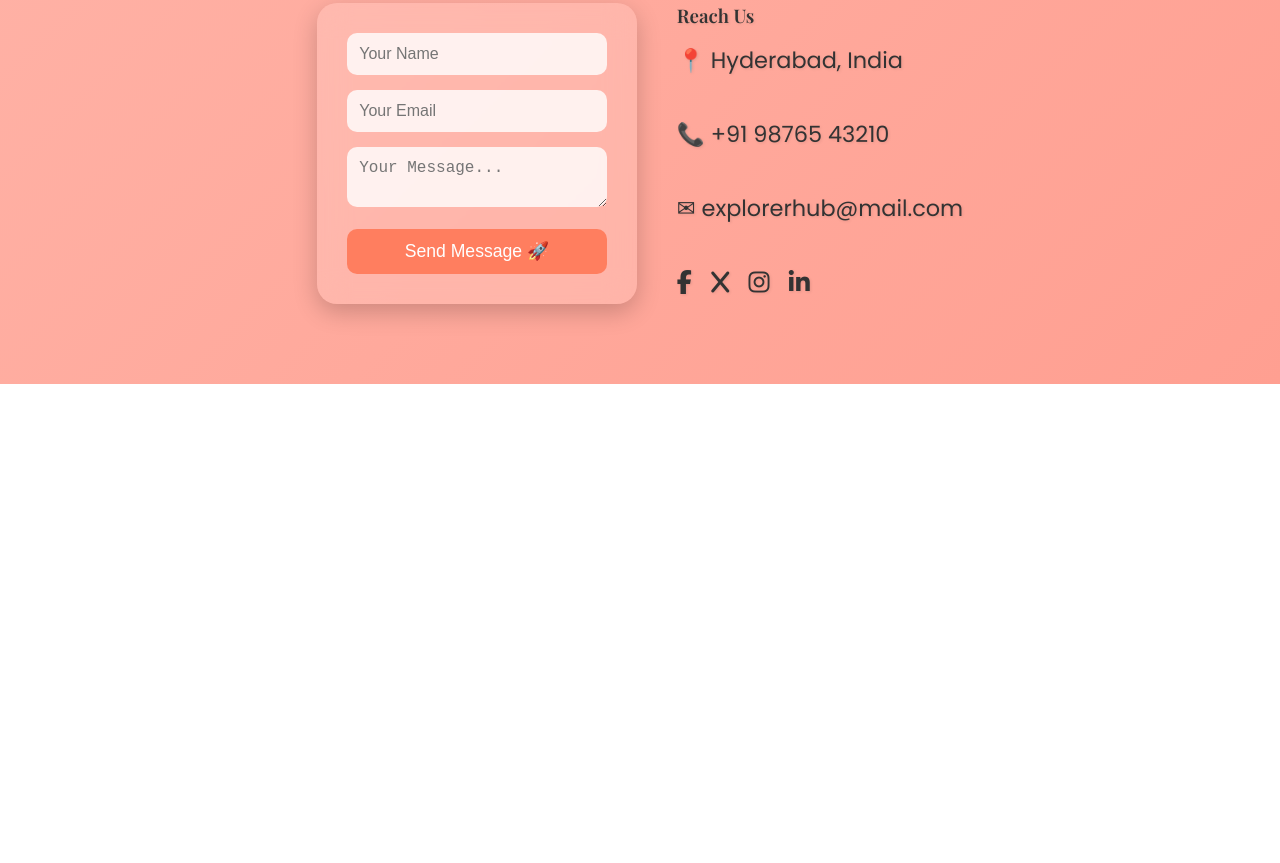
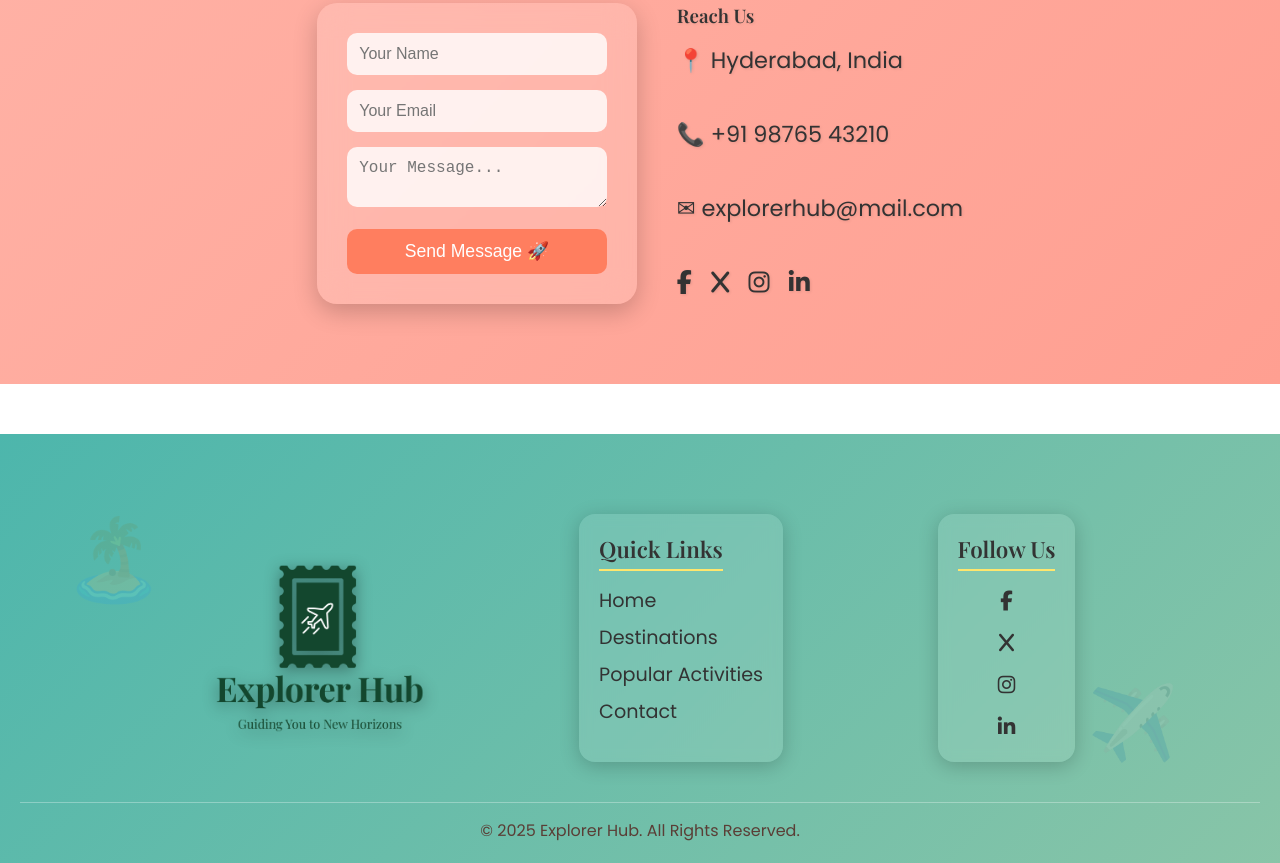
Before and after one commit to soujanyajasmin/EXPLORER-HUB, a plain HTML site: page index.html in a window 1280 px wide. Shown: the part 3890-4753 px from the top of the page. Before the commit the page ends 4274 px from the top, so only its background shows below. Drawn offline with nearby package versions, Linux system fonts and the light colour scheme.

Commit message:
Footer HTML&CSS

```diff
--- a/index.html
+++ b/index.html
@@ -208,6 +208,42 @@
   </div>
 </section>
 
+<!--Footer-->
+<footer class="footer">
+  <div class="footer-container">
+    <!-- Brand with Logo -->
+    <div class="footer-brand">
+      <a href="index.html">
+        <img src="assets/logo-tranperent.png" alt="Explorer Hub Logo" class="footer-logo">
+      </a>
+    </div>
+    <!-- Links -->
+    <div class="footer-links">
+      <h3>Quick Links</h3>
+        <ul>
+          <li><a href="#hero">Home</a></li>
+          <li><a href="#destinations">Destinations</a></li>
+          <li><a href="#activities">Popular Activities</a></li>
+          <li><a href="#contact">Contact</a></li>
+        </ul>
+    </div>
+    <!-- Social -->
+    <div class="footer-social">
+      <h3>Follow Us</h3>
+      <div class="footer-social-icons">
+        <a href="#" class="facebook"><i class="fab fa-facebook-f"></i></a>
+        <a href="#" class="x"><i class="fab fa-x"></i></a>
+        <a href="#" class="instagram"><i class="fab fa-instagram"></i></a>
+        <a href="#" class="linkedin"><i class="fab fa-linkedin-in"></i></a>
+      </div>
+    </div>
+  </div>
+  <!-- Footer Bottom -->
+  <div class="footer-bottom">
+    <p>© 2025 Explorer Hub. All Rights Reserved.</p>
+  </div>
+</footer>
+
 
     <script src="script.js"></script>
 </body>
--- a/style.css
+++ b/style.css
@@ -858,3 +858,166 @@ h1, h2, h3, .site-name {
 .contact .social-icons a.linkedin:hover {
   color: #0A66C2;
 }
+
+/* Footer */
+.footer {
+  background: linear-gradient(135deg, #4db6ac, #ffe29f);
+  color: #333333;
+  background-size: 300% 300%;
+  animation: gradientFlow 12s ease infinite;
+  padding: 80px 20px 20px;
+  position: relative;
+  overflow: hidden;
+  margin-top: 50px;
+}
+
+.footer-container {
+  display: flex;
+  justify-content: space-evenly;
+  flex-wrap: wrap;
+  max-width: 1100px;
+  margin: auto;
+  gap: 40px;
+}
+
+/* Brand */
+.footer-brand h2 {
+  font-size: 4rem;
+  font-weight: bold;
+  margin-bottom: 10px;
+  color: #ffe66d;
+  text-shadow: 0px 0px 8px rgba(255, 230, 109, 0.7);
+}
+
+.footer-brand p {
+  font-size: 1.5rem;
+  color: #fefefe;
+  opacity: 0.85;
+  text-shadow: 1px 1px 6px rgba(255, 255, 255, 0.5);
+}
+
+/* Glass cards */
+.footer-links, .footer-social {
+  background: rgba(255, 255, 255, 0.1);
+  padding: 20px;
+  border-radius: 16px;
+  backdrop-filter: blur(6px);
+  box-shadow: 0px 4px 20px rgba(0,0,0,0.2);
+  transition: transform 0.3s ease, box-shadow 0.3s ease;
+  margin-top: 0px;
+}
+
+.footer-links:hover, .footer-social:hover {
+  transform: translateY(-5px);
+  box-shadow: 0px 8px 30px rgba(0,0,0,0.4);
+}
+
+.footer-links h3, .footer-social h3 {
+  margin-bottom: 15px;
+  font-size: 1.4rem;
+  border-bottom: 2px solid #ffe66d;
+  display: inline-block;
+  padding-bottom: 5px;
+}
+
+.footer-links ul {
+  list-style: none;
+  padding: 0;
+}
+
+.footer-links ul li {
+  margin-bottom: 8px;
+}
+
+.footer-links ul li a {
+  color: #333333;
+  text-decoration: none;
+  transition: all 0.3s ease;
+  font-size: 1.2rem;
+}
+
+.footer-links ul li a:hover {
+  color: #ffe66d;
+  text-shadow: 0px 0px 6px rgba(255, 230, 109, 0.7);
+}
+
+/* Social icons */
+.footer-social-icons {
+  display: flex;
+  flex-direction: column;
+  align-items: center;
+  gap: 12px;
+}
+
+.footer-social-icons a {
+  color: #333333;
+  transition: all 0.3s ease;
+  font-size: 20px;
+}
+
+.footer-social-icons a:hover.facebook {
+  color: #1877F2;
+}
+
+.footer-social-icons a:hover.x {
+  color: white;
+}
+
+.footer-social-icons a:hover.instagram {
+  background: linear-gradient(45deg, #F58529, #DD2A7B);
+  -webkit-background-clip: text;
+  -webkit-text-fill-color: transparent;
+}
+
+.footer-social-icons a:hover.linkedin {
+  color: #0A66C2;
+}
+
+/* Bottom */
+.footer-bottom {
+  margin-top: 40px;
+  text-align: center;
+  font-size: 1rem;
+  border-top: 1px solid rgba(255, 255, 255, 0.3);
+  padding-top: 15px;
+  color: #5a3e36;
+}
+
+/* Floating travel emojis */
+.footer::before {
+  content: "🏝️";
+  font-size: 5rem;
+  position: absolute;
+  top: 15%;
+  left: 5%;
+  opacity: 0.15;
+}
+
+.footer::after {
+  content: "✈️";
+  font-size: 4.5rem;
+  position: absolute;
+  bottom: 20%;
+  right: 8%;
+  opacity: 0.15;
+}
+
+@keyframes float {
+  from { transform: translateY(0px); }
+  to { transform: translateY(-20px); }
+}
+
+.footer-logo {
+  width: 210px;
+  height: auto;
+  margin-top: 50px;
+  margin-bottom: 15px;
+  margin-left: 10px;
+  filter: drop-shadow(0px 4px 8px rgba(0,0,0,0.4));
+  transition: transform 0.4s ease, filter 0.4s ease;
+}
+
+.footer-logo:hover {
+  transform: scale(1.1) rotate(-3deg);
+  filter: drop-shadow(0px 8px 16px rgba(255,230,109,0.6));
+}
```
